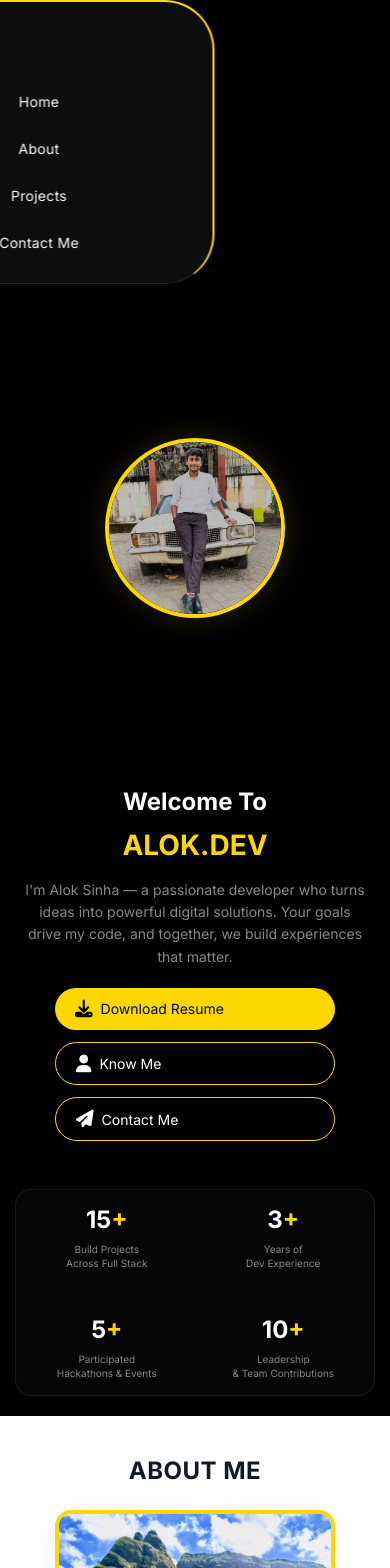
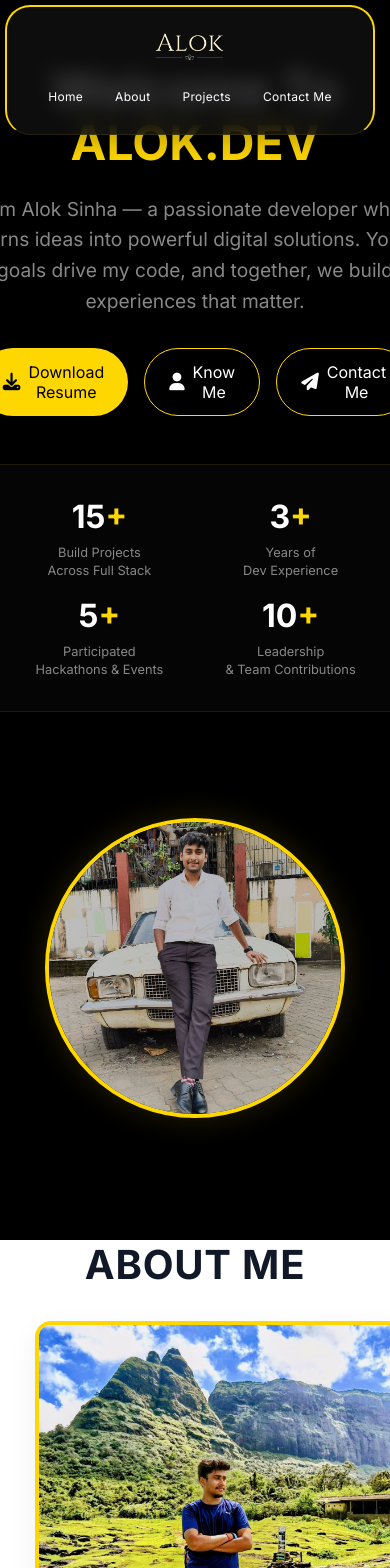
Before and after one commit to aloksinha123/Portfolio.2, a Next.js app: page / in a window 390 px wide. Shown: the top 1568 px of the page. Built offline with nearby package versions, Linux system fonts and the light colour scheme.

Commit message:
Fix mobile navbar alignment and centering

```diff
--- a/styles/globals.css
+++ b/styles/globals.css
@@ -1937,426 +1937,97 @@ body {
 
   /* Navbar Mobile */
   .nav {
-    padding: 10px 15px !important;
+    position: fixed !important;
+    top: 10px !important;
+    left: 10px !important;
+    right: 10px !important;
+    width: calc(100% - 20px) !important;
+    max-width: calc(100% - 20px) !important;
+    transform: none !important;
+    padding: 15px 20px !important;
+    border-radius: 25px !important;
   }
 
   .nav-inner {
-    flex-direction: column;
-    align-items: flex-start !important;
-    gap: 15px;
+    flex-direction: column !important;
+    align-items: center !important;
+    justify-content: center !important;
+    gap: 20px !important;
   }
 
   .brand {
-    width: 100%;
-    text-align: center;
+    width: 100% !important;
+    text-align: center !important;
+    display: flex !important;
+    justify-content: center !important;
+    margin: 0 !important;
+  }
+
+  .brand a {
+    display: flex !important;
+    justify-content: center !important;
+    align-items: center !important;
+    padding: 0 !important;
   }
 
   .nav-logo {
-    max-width: 120px !important;
+    max-width: 100px !important;
+    width: 100px !important;
     height: auto !important;
+    display: block !important;
   }
 
   .nav-links {
-    width: 100%;
-    flex-direction: column !important;
+    width: 100% !important;
+    display: flex !important;
+    flex-direction: row !important;
+    flex-wrap: wrap !important;
+    justify-content: center !important;
+    align-items: center !important;
     gap: 10px !important;
-    text-align: center;
+    text-align: center !important;
+    margin: 0 !important;
+    padding: 0 !important;
   }
 
   .nav-links a {
-    display: block;
-    width: 100%;
-    padding: 10px !important;
-    font-size: 14px !important;
-  }
-
-  /* Hero Section Mobile */
-  .hero {
-    flex-direction: column-reverse !important;
-    padding: 20px 15px !important;
-    gap: 30px !important;
-    text-align: center;
-  }
-
-  .hero-content {
-    width: 100% !important;
-    padding: 0 !important;
-  }
-
-  .hero-title {
-    font-size: 28px !important;
-    line-height: 1.3 !important;
-    margin-bottom: 15px !important;
-  }
-
-  .hero-title .highlight {
-    display: block;
-    font-size: 32px !important;
-    margin-top: 10px;
-  }
-
-  .hero-text {
-    font-size: 14px !important;
-    line-height: 1.6 !important;
-    margin-bottom: 20px !important;
-    padding: 0 10px;
-  }
-
-  .cta-row {
-    flex-direction: column !important;
-    gap: 12px !important;
-    width: 100% !important;
-  }
-
-  .cta-row .btn {
-    width: 100% !important;
-    max-width: 280px;
-    margin: 0 auto;
-    padding: 12px 20px !important;
-    font-size: 14px !important;
-  }
-
-  .achievements {
-    grid-template-columns: repeat(2, 1fr) !important;
-    gap: 15px !important;
-    margin-top: 30px !important;
-    padding: 0 10px;
-  }
-
-  .achievement-item {
-    padding: 15px 10px !important;
-  }
-
-  .achievement-number {
-    font-size: 28px !important;
-  }
-
-  .achievement-item p {
-    font-size: 11px !important;
-    line-height: 1.4 !important;
-  }
-
-  .hero-image {
-    width: 100% !important;
-    display: flex;
-    justify-content: center;
-    margin-bottom: 20px;
-  }
-
-  .profile-circle {
-    width: 200px !important;
-    height: 200px !important;
-  }
-
-  .profile-circle img {
-    width: 100%;
-    height: 100%;
-    object-fit: cover;
-  }
-
-  /* About Section Mobile */
-  .about-section {
-    padding: 40px 15px !important;
-  }
-
-  .section-title {
-    font-size: 28px !important;
-    margin-bottom: 25px !important;
-  }
-
-  .about-grid {
-    grid-template-columns: 1fr !important;
-    gap: 25px !important;
-  }
-
-  .about-image {
-    width: 100% !important;
-    max-width: 280px;
-    margin: 0 auto;
-  }
-
-  .square-image {
-    width: 100% !important;
-    height: auto !important;
-    aspect-ratio: 1/1;
-  }
-
-  .square-image img {
-    width: 100%;
-    height: 100%;
-    object-fit: cover;
-  }
-
-  .about-text-content {
-    padding: 0 10px !important;
-    text-align: center;
-  }
-
-  .about-text-content h3 {
-    font-size: 22px !important;
-    margin-bottom: 15px !important;
-  }
-
-  .about-text {
-    font-size: 14px !important;
-    line-height: 1.7 !important;
-    text-align: justify;
-  }
-
-  .signature {
-    font-size: 20px !important;
-    margin-top: 20px !important;
-  }
-
-  /* Projects Section Mobile */
-  .projects-section {
-    padding: 40px 15px !important;
-  }
-
-  .projects-grid {
-    grid-template-columns: 1fr !important;
-    gap: 25px !important;
-  }
-
-  .card {
-    width: 100% !important;
-    margin: 0 !important;
-  }
-
-  .project-image {
-    width: 100% !important;
-    height: 200px !important;
-    object-fit: cover;
-  }
-
-  .project-content {
-    padding: 20px 15px !important;
-  }
-
-  .card-title {
-    font-size: 20px !important;
-    margin-bottom: 10px !important;
-  }
-
-  .project-category {
+    display: inline-block !important;
+    width: auto !important;
+    padding: 8px 16px !important;
+    font-size: 13px !important;
+    white-space: nowrap !important;
+    text-align: center !important;
+    min-width: auto !important;
+  }
+
+  /* Hide the curved border line if it exists */
+  .nav::before,
+  .nav::after {
+    display: none !important;
+  }
+}
+
+/* Extra small mobile adjustments */
+@media (max-width: 575px) {
+  .nav {
+    top: 5px !important;
+    left: 5px !important;
+    right: 5px !important;
+    width: calc(100% - 10px) !important;
+    padding: 12px 15px !important;
+  }
+
+  .nav-logo {
+    max-width: 80px !important;
+    width: 80px !important;
+  }
+
+  .nav-links {
+    gap: 8px !important;
+  }
+
+  .nav-links a {
+    padding: 6px 12px !important;
     font-size: 12px !important;
-    padding: 4px 10px !important;
-  }
-
-  .card-desc {
-    font-size: 13px !important;
-    line-height: 1.6 !important;
-    margin: 15px 0 !important;
-  }
-
-  .card-links {
-    flex-direction: column !important;
-    gap: 10px !important;
-  }
-
-  .card-links .btn {
-    width: 100% !important;
-    font-size: 13px !important;
-  }
-
-  .view-all-projects {
-    margin-top: 30px !important;
-    text-align: center;
-  }
-
-  .view-all-projects .btn {
-    width: 100% !important;
-    max-width: 280px;
-  }
-
-  /* Contact Section Mobile */
-  .contact-section {
-    padding: 40px 15px !important;
-  }
-
-  .contact-intro {
-    font-size: 14px !important;
-    line-height: 1.7 !important;
-    margin-bottom: 30px !important;
-    padding: 0 10px;
-    text-align: center;
-  }
-
-  .social-links {
-    flex-wrap: wrap !important;
-    gap: 15px !important;
-    justify-content: center !important;
-    padding: 0 10px;
-  }
-
-  .social-icon {
-    width: 50px !important;
-    height: 50px !important;
-    font-size: 20px !important;
-  }
-
-  .newsletter-box {
-    padding: 25px 15px !important;
-    margin: 30px 0 !important;
-  }
-
-  .newsletter-box h2 {
-    font-size: 20px !important;
-    margin-bottom: 15px !important;
-  }
-
-  .newsletter-box input {
-    width: 100% !important;
-    padding: 12px !important;
-    font-size: 14px !important;
-    margin-bottom: 15px !important;
-  }
-
-  .newsletter-box button {
-    width: 100% !important;
-    padding: 12px !important;
-    font-size: 14px !important;
-  }
-
-  .contact-button {
-    width: 100% !important;
-    max-width: 280px;
-    margin: 30px auto 0 !important;
-    display: block !important;
-    text-align: center;
-    padding: 12px !important;
-    font-size: 14px !important;
-  }
-
-  /* Quote Section Mobile */
-  .quote-section {
-    padding: 40px 15px !important;
-  }
-
-  .quote-container {
-    padding: 25px 15px !important;
-  }
-
-  .quote-icon {
-    font-size: 28px !important;
-    margin-bottom: 15px !important;
-  }
-
-  .quote-text {
-    font-size: 16px !important;
-    line-height: 1.6 !important;
-    margin-bottom: 15px !important;
-  }
-
-  .quote-author {
-    font-size: 13px !important;
-  }
-
-  /* Footer Mobile */
-  .footer {
-    padding: 30px 15px 20px !important;
-  }
-
-  .footer-content {
-    flex-direction: column !important;
-    gap: 25px !important;
-    text-align: center;
-  }
-
-  .footer-brand {
-    width: 100% !important;
-  }
-
-  .footer-logo-image {
-    max-width: 100px !important;
-    height: auto !important;
-  }
-
-  .footer-description {
-    font-size: 13px !important;
-    line-height: 1.6 !important;
-    margin-top: 15px !important;
-  }
-
-  .footer-social {
-    flex-wrap: wrap !important;
-    gap: 15px !important;
-    justify-content: center !important;
-  }
-
-  .social-icon-circle {
-    width: 45px !important;
-    height: 45px !important;
-    font-size: 18px !important;
-  }
-
-  .footer-bottom {
-    width: 100% !important;
-    margin-top: 20px !important;
-    padding-top: 20px !important;
-  }
-
-  .copyright {
-    font-size: 12px !important;
-  }
-}
-
-/* Extra small devices (phones in portrait, less than 576px) */
-@media (max-width: 575px) {
-  .hero-title {
-    font-size: 24px !important;
-  }
-
-  .hero-title .highlight {
-    font-size: 28px !important;
-  }
-
-  .achievement-number {
-    font-size: 24px !important;
-  }
-
-  .achievement-item p {
-    font-size: 10px !important;
-  }
-
-  .profile-circle {
-    width: 180px !important;
-    height: 180px !important;
-  }
-
-  .section-title {
-    font-size: 24px !important;
-  }
-
-  .card-title {
-    font-size: 18px !important;
-  }
-
-  .project-image {
-    height: 180px !important;
-  }
-}
-
-/* Tablet adjustments (768px to 1024px) */
-@media (min-width: 769px) and (max-width: 1024px) {
-  .container {
-    padding: 0 30px !important;
-  }
-
-  .hero {
-    padding: 40px 30px !important;
-  }
-
-  .achievements {
-    grid-template-columns: repeat(4, 1fr) !important;
-  }
-
-  .projects-grid {
-    grid-template-columns: repeat(2, 1fr) !important;
-    gap: 20px !important;
-  }
-
-  .about-grid {
-    gap: 30px !important;
-  }
-}
+  }
+}
```
